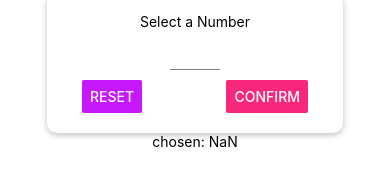
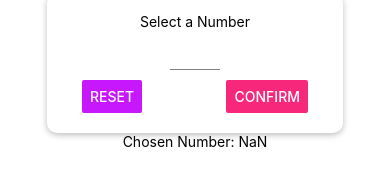
Before and after one commit to gerrymcdonnell/rntut-numberguessapp, a React Native app: screen / in a window 390 px wide. Both pictures are taken after a click on the button "CONFIRM". Shown: the part 151-336 px from the top of the page. Built offline with nearby package versions, Linux system fonts and the light colour scheme.

Commit message:
added alert if number is invalid

```diff
--- a/screens/StartGameScreen.js
+++ b/screens/StartGameScreen.js
@@ -5,7 +5,8 @@ import {
     View,
     Button,
     TouchableWithoutFeedback,
-    Keyboard
+    Keyboard,
+    Alert
 } from 'react-native';
 
 import Card from '../components/Card';
@@ -33,6 +34,12 @@ const StartGameScreen=props=>{
 
         const chosenNumber=parseInt(enteredValue);
         if(chosenNumber===NaN || chosenNumber<=0 || chosenNumber>99){
+            Alert.alert('invalid number','number has to be 1 to 99',
+            [{
+                text:'ok',
+                style:'destructive',
+                onPress:resetInputHandler
+            }])
             return;
         }
 
@@ -41,10 +48,10 @@ const StartGameScreen=props=>{
         setEnteredValue('');
     };
 
+
     let confirmedOutput;
-
     if(confirmed){
-        confirmedOutput=<Text>chosen: {selectedNumber}</Text>;
+        confirmedOutput=<Text>Chosen Number: {selectedNumber}</Text>;
     }
 
     return(
```
